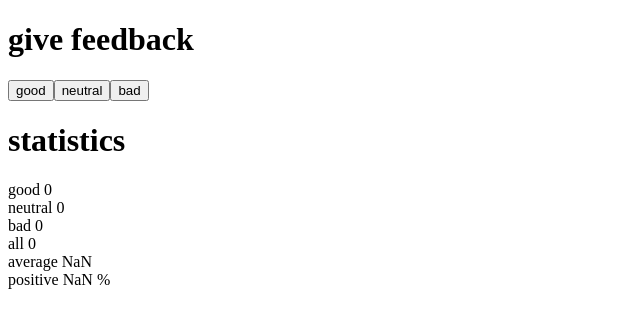
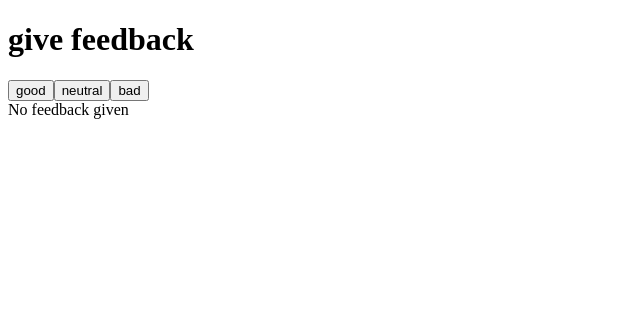
Before and after one commit to salahadawi/fullstackopen, a React (Create React App) app in the folder part1/: page / in a window 1280 px wide. Shown: the top 328 px of the page, without its empty margins (0-640 px from the left). Built offline with nearby package versions, Linux system fonts and the light colour scheme.

Commit message:
exercise 1.9 and 1.10

```diff
--- a/part1/src/App.js
+++ b/part1/src/App.js
@@ -1,19 +1,26 @@
 import React, { useState } from 'react'
+
+const StatisticLine = ({text, value}) => <Display text={text} value={value} />
 
 const Statistics = ({good, neutral, bad}) => {
   let all = good + neutral + bad
   let average = (good - bad) / all
   let positive = good / all
 
+  if (good === 0 && neutral === 0 && bad === 0)
+    return(
+      <div>
+        No feedback given
+      </div>)
   return (
     <div>
       <h1>statistics</h1>
-      <Display text="good" value={good} />
-      <Display text="neutral" value={neutral} />
-      <Display text="bad" value={bad} />
-      <Display text="all" value={all} />
-      <Display text="average" value={average} />
-      <Display text="positive" value={positive + " %"} />
+      <StatisticLine text="good" value={good} />
+      <StatisticLine text="neutral" value={neutral} />
+      <StatisticLine text="bad" value={bad} />
+      <StatisticLine text="all" value={all} />
+      <StatisticLine text="average" value={average} />
+      <StatisticLine text="positive" value={positive + " %"} />
     </div>
   )
 }
```
